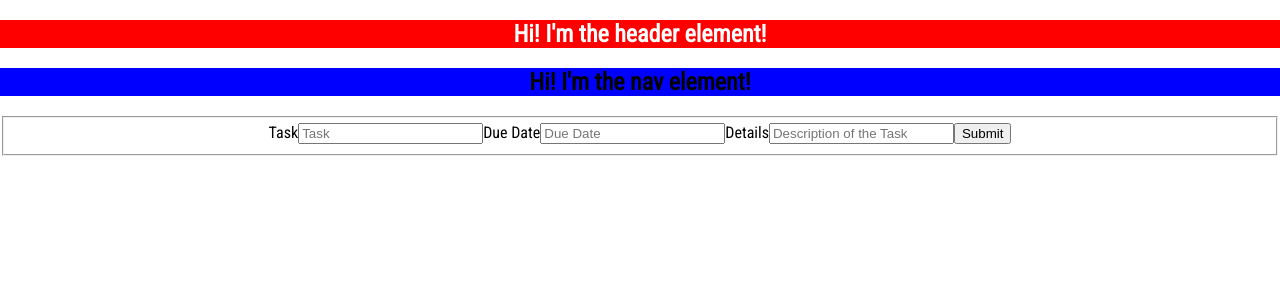
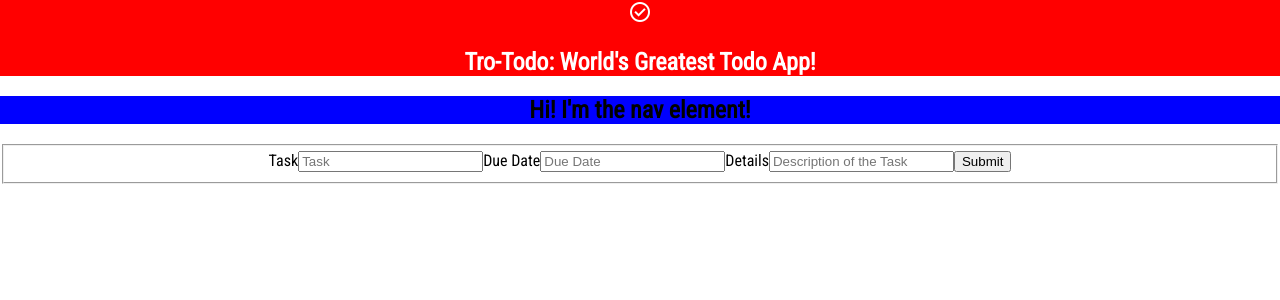
Before and after one commit to ATrovillion/tro-todo, a React (Create React App) app: page / in a window 1280 px wide. Shown: the top 300 px of the page. Built offline with nearby package versions, Linux system fonts and the light colour scheme.

Commit message:
added check icon to header

```diff
--- a/public/index.html
+++ b/public/index.html
@@ -13,6 +13,7 @@
     <link rel="preconnect" href="https://fonts.googleapis.com">
 <link rel="preconnect" href="https://fonts.gstatic.com" crossorigin>
 <link href="https://fonts.googleapis.com/css2?family=Roboto+Condensed&display=swap" rel="stylesheet">
+<link rel="stylesheet" href="https://fonts.googleapis.com/css2?family=Material+Symbols+Outlined:opsz,wght,FILL,GRAD@20..48,100..700,0..1,-50..200" />
     <!--
       manifest.json provides metadata used when your web app is installed on a
       user's mobile device or desktop. See https://developers.google.com/web/fundamentals/web-app-manifest/
--- a/src/Components/Header.js
+++ b/src/Components/Header.js
@@ -6,10 +6,22 @@ const HeaderStyles = styled.div`
 
 `;
 
+const IconStyles = styled.span`
+.material-symbols-outlined {
+  font-variation-settings:
+  'FILL' 0,
+  'wght' 400,
+  'GRAD' 0,
+  'opsz' 24
+}
+
+`;
+
 export default function Header() {
   return (
     <HeaderStyles>
-      <h2>Hi! I'm the header element!</h2>
+      <IconStyles className="material-symbols-outlined">check_circle</IconStyles>
+      <h2>Tro-Todo: World's Greatest Todo App!</h2>
     </HeaderStyles>
   );
 }
```
